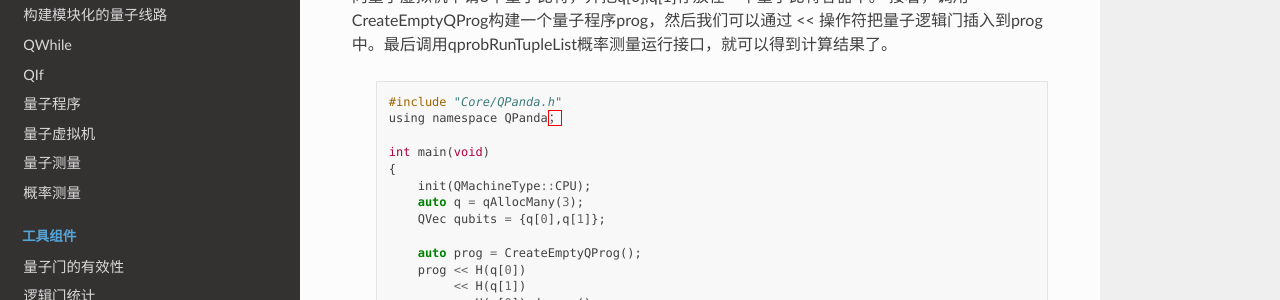
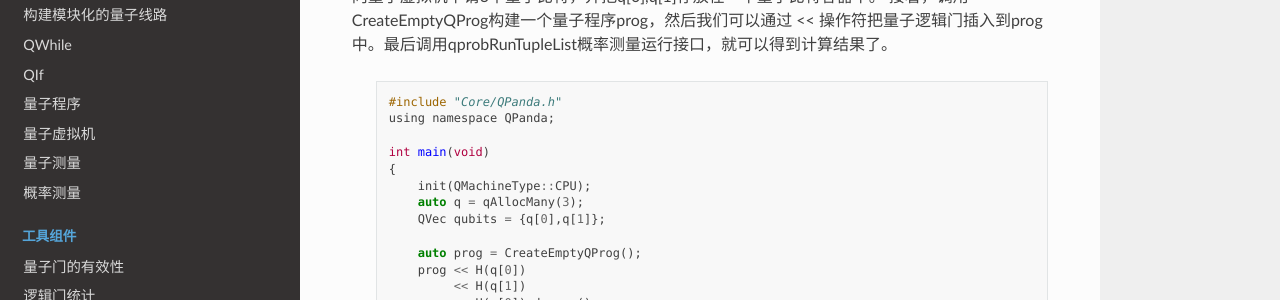
Before and after one commit to liye0005/QPanda-Toturial, a Sphinx documentation site: the page built from source/QGate.rst, in a window 1280 px wide and 900 px high, scrolled down 3292 px. Shown: the part 149-449 px from the top of the window. Built offline with Sphinx 7.4.7 and the Read the Docs theme 2.0.0, drawn with Linux system fonts in a browser that asks for light colours; pages that are not in the unit, such as notebooks, are missing from menus.

Commit message:
<fix>:代码格式错误

```diff
--- a/source/QGate.rst
+++ b/source/QGate.rst
@@ -153,7 +153,7 @@ control的作用是复制当前的量子逻辑门，并给复制的量子逻辑
     .. code-block:: c
 
         #include "Core/QPanda.h"
-        using namespace QPanda；
+        using namespace QPanda;
 
         int main(void)
         {
```
